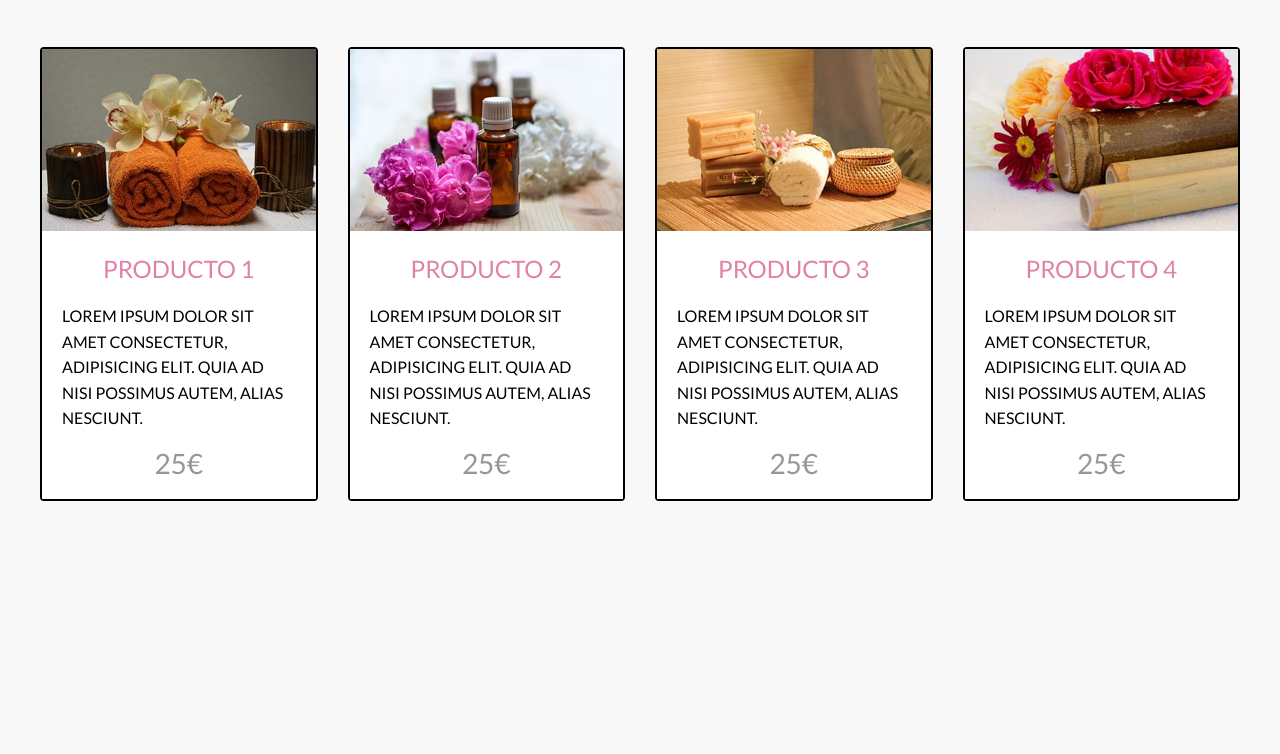
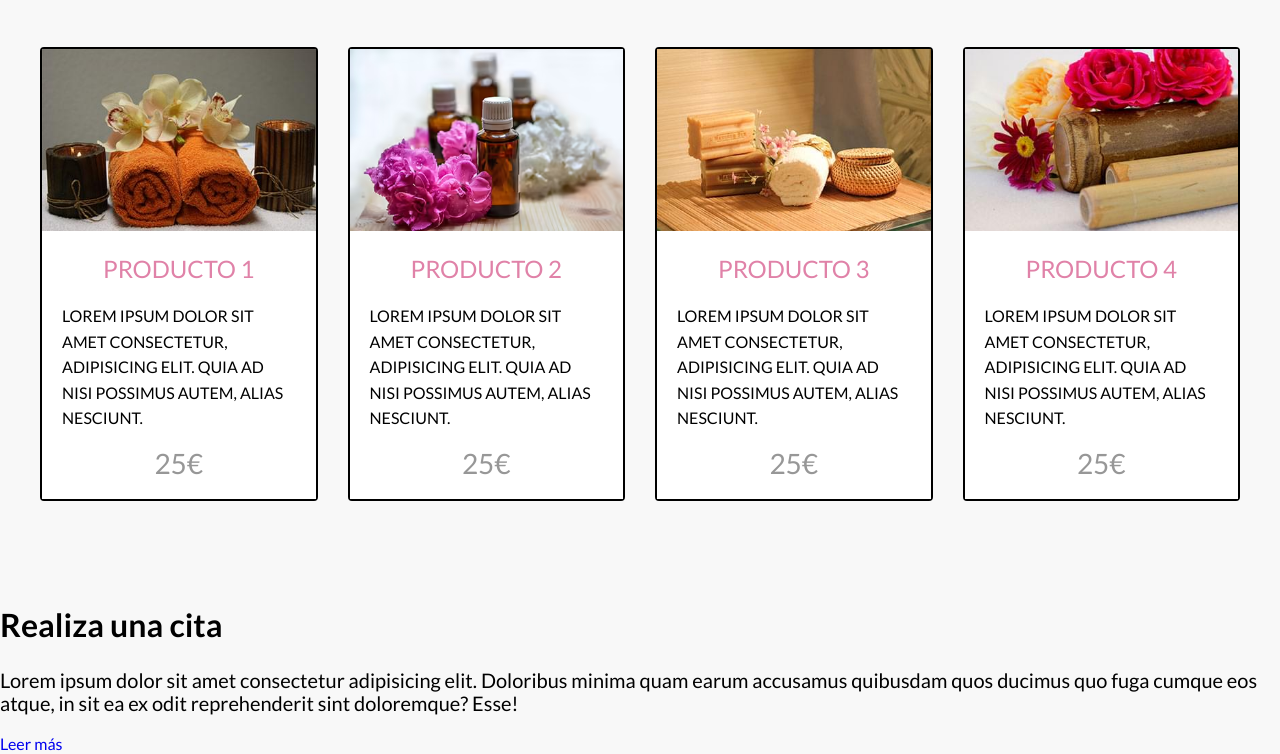
Before and after one commit to AlvaroSegovia-1/MonicaSpa, a website: page index.html in a window 1280 px wide. Shown: the part 2926-3680 px from the top of the page. Before the commit the page ends 3507 px from the top, so only its background shows below. Drawn offline with Linux system fonts and the light colour scheme; a web font is replaced by a local one.

Commit message:
seccion cita

```diff
--- a/index.html
+++ b/index.html
@@ -224,6 +224,16 @@
 
      </main>
 
+     <section class="cita">
+         <h2 class="cita__heading">Realiza una cita</h2>
+         <p class="cita__texto">Lorem ipsum dolor sit amet consectetur
+             adipisicing elit. Doloribus minima quam earum accusamus
+             quibusdam quos ducimus quo fuga cumque eos atque,
+             in sit ea ex odit reprehenderit sint doloremque? Esse!
+         </p>
+         <a href="#" class="cita__enlace">Leer más</a>
+     </section>
+
 
 </body>
 </html>
```
